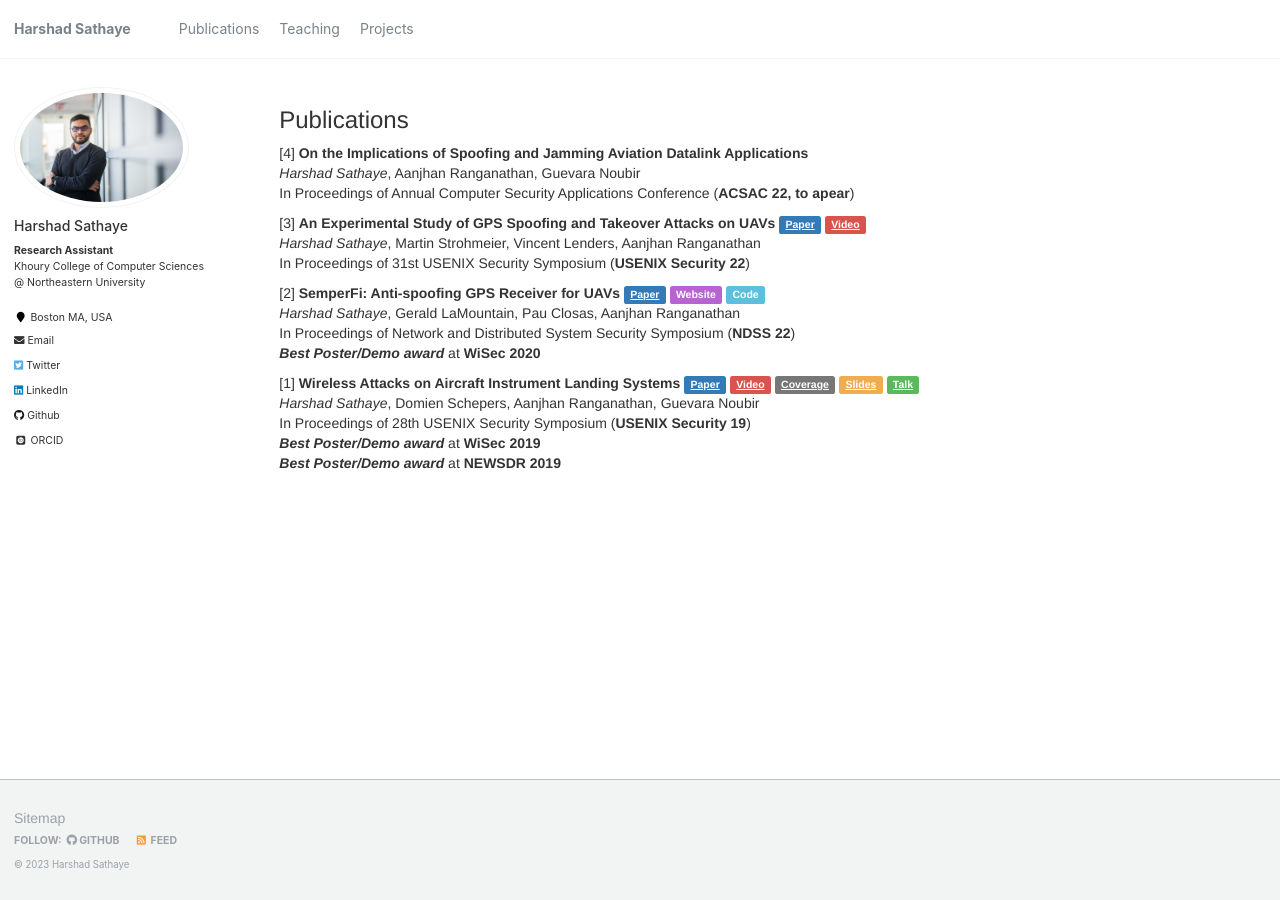
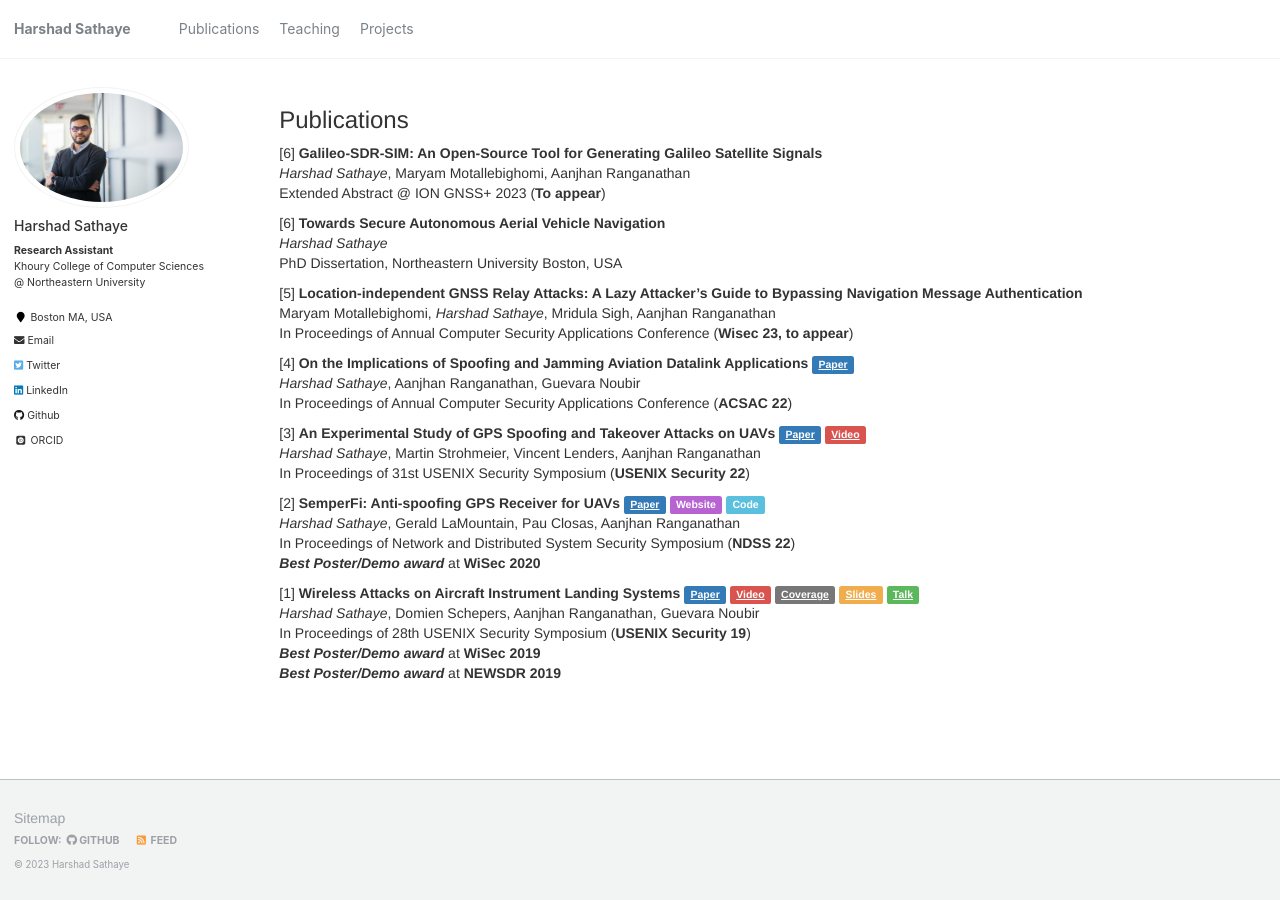
Before and after one commit to harshadms/harshadms.github.io, a Jekyll site: the page built from _pages/publications.md, in a window 1280 px wide. Built offline with Jekyll 4.4.1, drawn with Linux system fonts in a browser that asks for light colours; some web fonts are replaced.

Commit message:
added recent updates

```diff
--- a/_pages/publications.md
+++ b/_pages/publications.md
@@ -5,9 +5,23 @@ permalink: /publications/
 author_profile: true
 ---
 ### Publications
+[6] **Galileo-SDR-SIM: An Open-Source Tool for Generating Galileo Satellite Signals**
+<br>*Harshad Sathaye*, Maryam Motallebighomi, Aanjhan Ranganathan
+<br>Extended Abstract @ ION GNSS+ 2023 (**To appear**)
+
+[6] **Towards Secure Autonomous Aerial Vehicle Navigation**
+<br> *Harshad Sathaye*
+<br> PhD Dissertation, Northeastern University Boston, USA
+
+[5] **Location-independent GNSS Relay Attacks: A Lazy Attacker's Guide to Bypassing Navigation Message Authentication**
+<!-- <a href="https://dl.acm.org/doi/abs/10.1145/3564625.3564651" class="label label-primary">Paper</a> -->
+<br> Maryam Motallebighomi, *Harshad Sathaye*, Mridula Sigh, Aanjhan Ranganathan
+<br>In Proceedings of Annual Computer Security Applications Conference (**Wisec 23, to appear**)
+
 [4] **On the Implications of Spoofing and Jamming Aviation Datalink Applications**
+<a href="https://dl.acm.org/doi/abs/10.1145/3564625.3564651" class="label label-primary">Paper</a>
 <br> *Harshad Sathaye*, Aanjhan Ranganathan, Guevara Noubir
-<br>In Proceedings of Annual Computer Security Applications Conference (**ACSAC 22, to apear**)
+<br>In Proceedings of Annual Computer Security Applications Conference (**ACSAC 22**)
 
 [3] **An Experimental Study of GPS Spoofing and Takeover Attacks on UAVs** <a href="https://www.usenix.org/system/files/sec22-sathaye.pdf" class="label label-primary">Paper</a> <a href="https://www.youtube.com/watch?v=4vfqoYXSHRY&list=PL-odc_k0Tz2hiypDSqLw0-L1GMp9r5n73&index=9" class="label label-danger">Video</a>
 <br>*Harshad Sathaye*, Martin Strohmeier, Vincent Lenders, Aanjhan Ranganathan
```
Also changed, not shown: _pages/about.md (+5 -0 lines).
